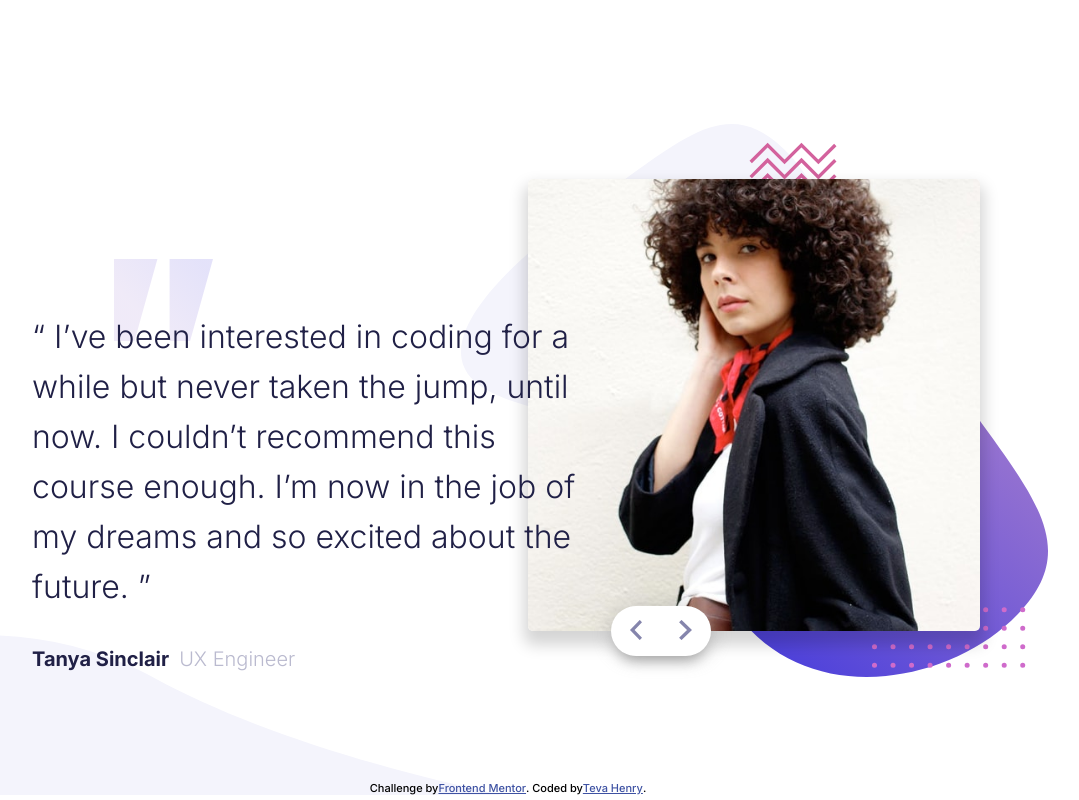
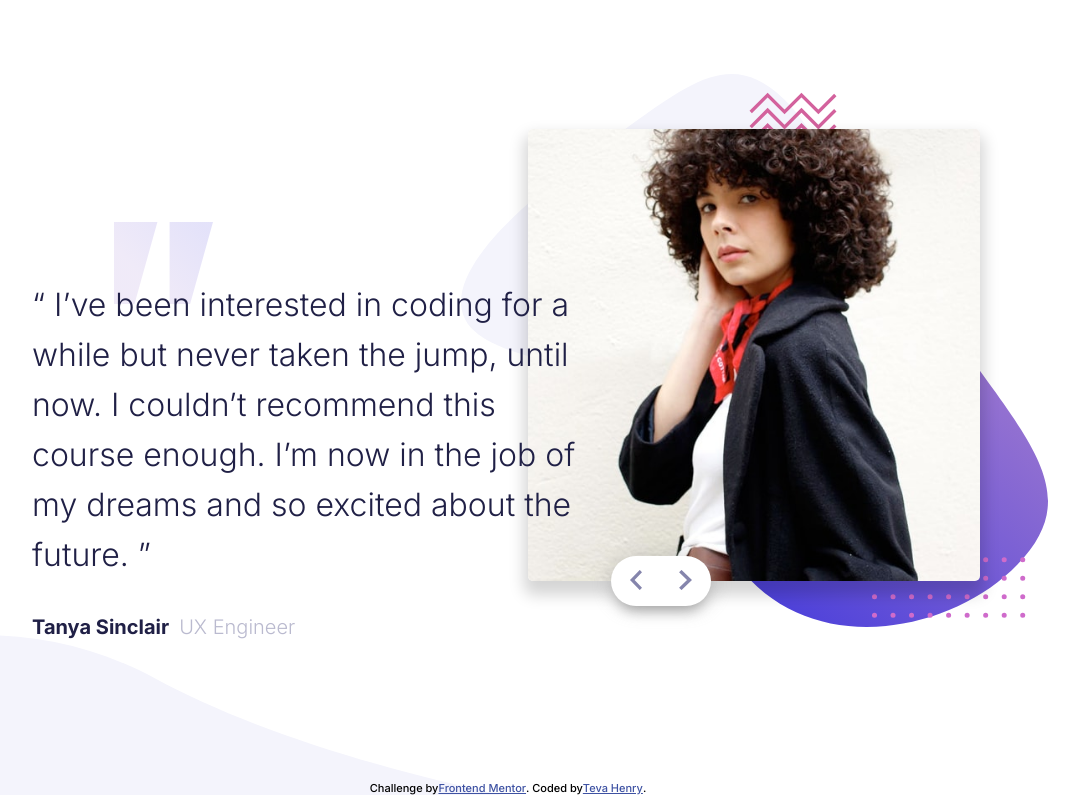
Before and after one commit to TevaHenry-frontendmentor/Testimonials-slider, a plain HTML site: page index.html in a window 1280 px wide. Shown: the whole page, without its empty margins (132-1211 px from the left). Drawn offline with Linux system fonts and the light colour scheme.

Commit message:
adjusts desing positioning

```diff
--- a/style.css
+++ b/style.css
@@ -125,7 +125,7 @@ body {
 @media (min-width: 1000px) {
   body {
     flex-direction: row-reverse;
-    padding: 0 100px;
+    padding: 0 100px 100px 100px;
   }
 
   .hero {
@@ -162,7 +162,7 @@ body {
     width: 44%;
     position: absolute;
     left: calc(100px + 5vw);
-    top: 37%;
+    top: 33%;
   }
 
   .testimonial-text > p:last-child {
```
